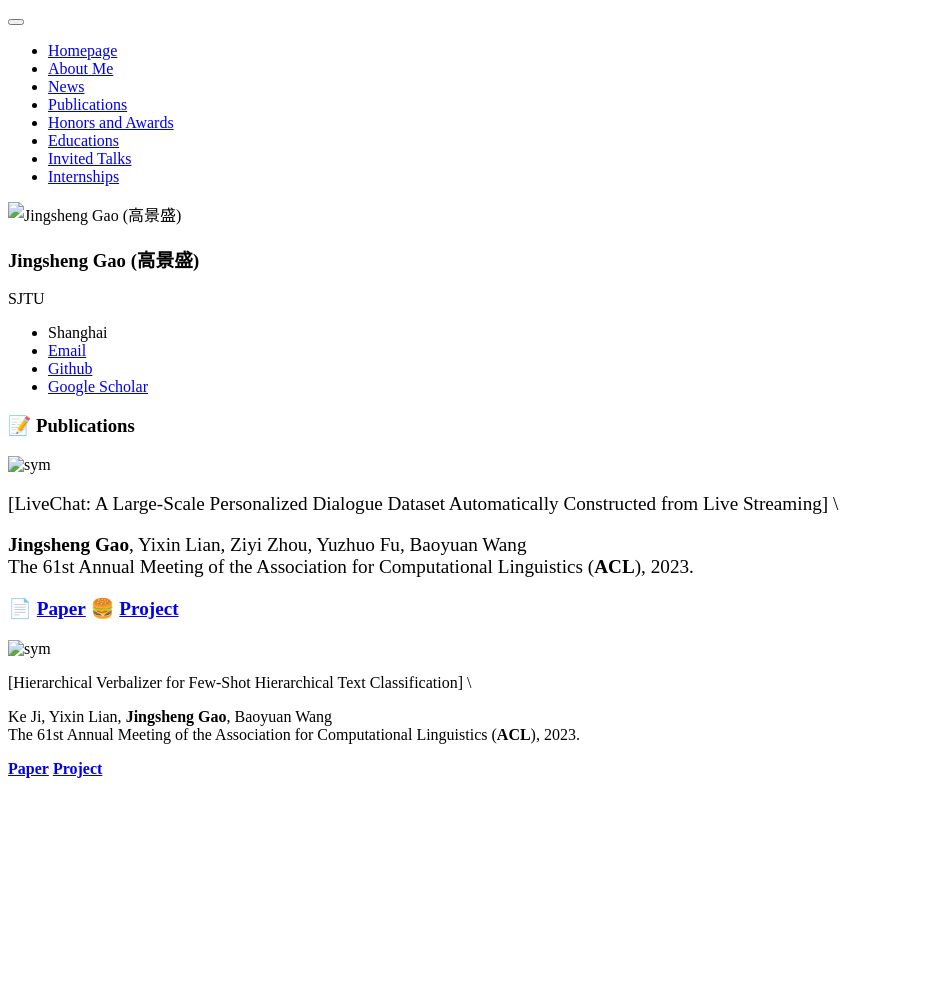
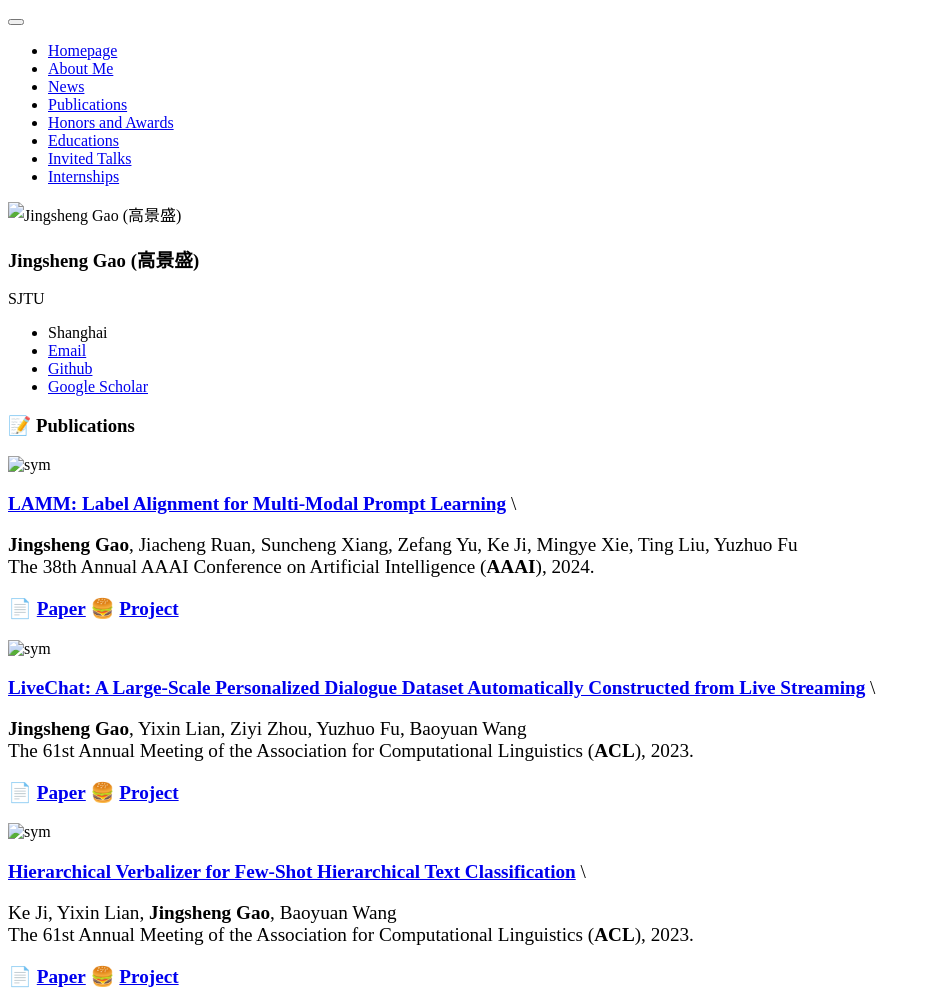
Before and after one commit to jerrynchen/jerrynchen.github.io, a Jekyll site: the page built from _pages/includes/pub.md, in a window 1280 px wide. Shown: the whole page, without its empty margins (0-931 px from the left). Built offline with Jekyll 4.4.1, drawn with Linux system fonts in a browser that asks for light colours; our own code applies the rules of GitHub Pages for plain Markdown files; before the commit the page ends 900 px from its top, so only the background shows below that.

Commit message:
upload all

```diff
--- a/_pages/includes/pub.md
+++ b/_pages/includes/pub.md
@@ -1,12 +1,27 @@
 
 # 📝 Publications
 <!-- ## 🎙 Speech Synthesis -->
+
+<div class='paper-box'><div class='paper-box-image'><div><img src='images/LAMM.png' alt="sym" width="100%"></div></div>
+<div class='paper-box-text' style="font-size: larger;" markdown="1">
+
+
+[**LAMM: Label Alignment for Multi-Modal Prompt Learning**](https://arxiv.org/abs/2312.08212.pdf) \\
+
+**Jingsheng Gao**, Jiacheng Ruan, Suncheng Xiang, Zefang Yu, Ke Ji, Mingye Xie, Ting Liu, Yuzhuo Fu \\
+The 38th Annual AAAI Conference on Artificial Intelligence (**AAAI**), 2024.
+
+📄 [**Paper**](https://arxiv.org/abs/2312.08212.pdf) 🍔 [**Project**](https://github.com/gaojingsheng/LAMM)
+
+</div>
+</div>
+
 
 <div class='paper-box'><div class='paper-box-image'><div><img src='images/LiveChat.png' alt="sym" width="100%"></div></div>
 <div class='paper-box-text' style="font-size: larger;" markdown="1">
 
 
-[LiveChat: A Large-Scale Personalized Dialogue Dataset Automatically Constructed from Live Streaming] \\
+[**LiveChat: A Large-Scale Personalized Dialogue Dataset Automatically Constructed from Live Streaming**](https://aclanthology.org/2023.acl-long.858.pdf) \\
 
 **Jingsheng Gao**, Yixin Lian, Ziyi Zhou, Yuzhuo Fu, Baoyuan Wang \\
 The 61st Annual Meeting of the Association for Computational Linguistics (**ACL**), 2023.
@@ -18,15 +33,15 @@ The 61st Annual Meeting of the Association for Computational Linguistics (**ACL*
 
 
 <div class='paper-box'><div class='paper-box-image'><div><img src='images/HierVerb.png' alt="sym" width="100%"></div></div>
-<div class='paper-box-text' markdown="1">
+<div class='paper-box-text' style="font-size: larger;" markdown="1">
 
 
-[Hierarchical Verbalizer for Few-Shot Hierarchical Text Classification] \\
+[**Hierarchical Verbalizer for Few-Shot Hierarchical Text Classification**](https://aclanthology.org/2023.acl-long.164.pdf) \\
 
 Ke Ji, Yixin Lian, **Jingsheng Gao**, Baoyuan Wang \\
 The 61st Annual Meeting of the Association for Computational Linguistics (**ACL**), 2023.
 
-[**Paper**](https://aclanthology.org/2023.acl-long.164.pdf) [**Project**](https://github.com/1KE-JI/HierVerb)
+📄 [**Paper**](https://aclanthology.org/2023.acl-long.164.pdf) 🍔 [**Project**](https://github.com/1KE-JI/HierVerb)
 
 </div>
 </div>
```
Also changed, not shown: images/LAMM.png (added).
